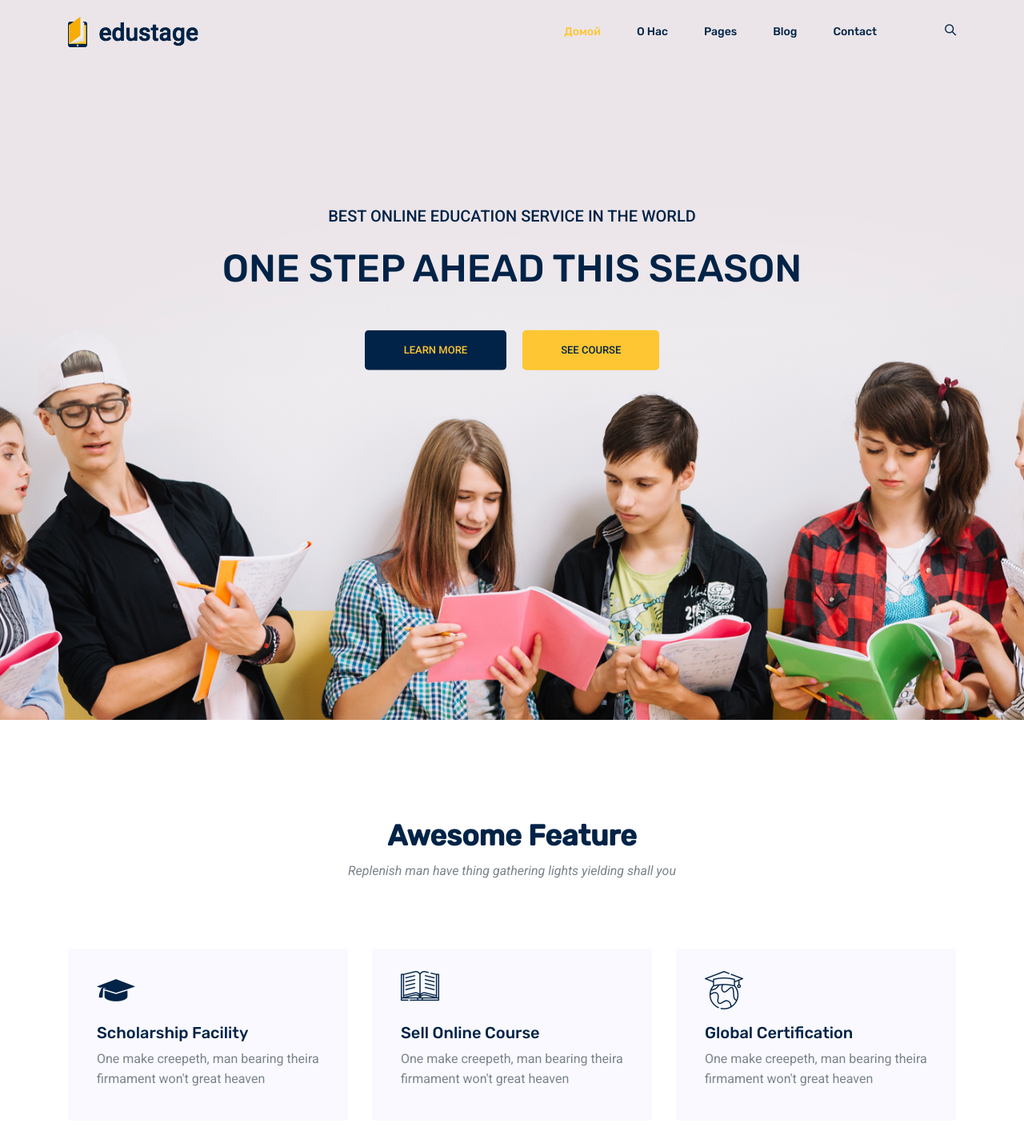
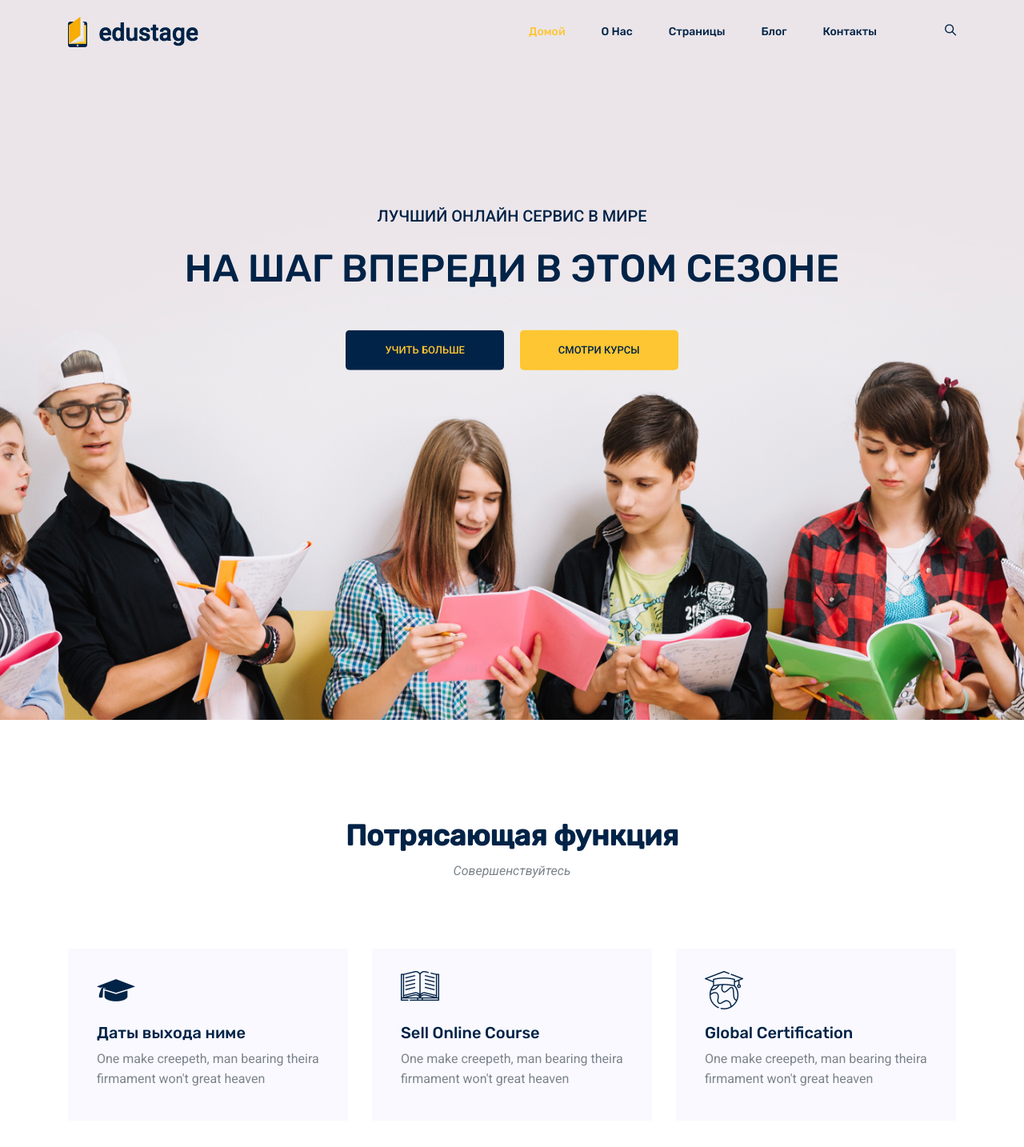
Before and after one commit to selfdarm/edustatijn, a plain HTML site: page index.html in a window 1280 px wide. Shown: the top 1434 px of the page at 80% size. Drawn offline with Linux system fonts and the light colour scheme; some packages are replaced by stand-ins of ours.

Commit message:
Update index.html

```diff
--- a/index.html
+++ b/index.html
@@ -80,7 +80,7 @@
                     role="button"
                     aria-haspopup="true"
                     aria-expanded="false"
-                    >Pages</a
+                    >Страницы</a
                   >
                   <ul class="dropdown-menu">
                     <li class="nav-item">
@@ -104,7 +104,7 @@
                     role="button"
                     aria-haspopup="true"
                     aria-expanded="false"
-                    >Blog</a
+                    >Блог</a
                   >
                   <ul class="dropdown-menu">
                     <li class="nav-item">
@@ -118,7 +118,7 @@
                   </ul>
                 </li>
                 <li class="nav-item">
-                  <a class="nav-link" href="contact.html">Contact</a>
+                  <a class="nav-link" href="contact.html">Контакты</a>
                 </li>
                 <li class="nav-item">
                   <a href="#" class="nav-link search" id="search">
@@ -141,14 +141,14 @@
             <div class="col-lg-12">
               <div class="banner_content text-center">
                 <p class="text-uppercase">
-                  Best online education service In the world
+                 Лучший онлайн сервис в мире
                 </p>
                 <h2 class="text-uppercase mt-4 mb-5">
-                  One Step Ahead This Season
+                  На шаг впереди в этом сезоне
                 </h2>
                 <div>
-                  <a href="#" class="primary-btn2 mb-3 mb-sm-0">learn more</a>
-                  <a href="#" class="primary-btn ml-sm-3 ml-0">see course</a>
+                  <a href="#" class="primary-btn2 mb-3 mb-sm-0">учить больше</a>
+                  <a href="#" class="primary-btn ml-sm-3 ml-0">смотри курсы</a>
                 </div>
               </div>
             </div>
@@ -164,9 +164,9 @@
         <div class="row justify-content-center">
           <div class="col-lg-5">
             <div class="main_title">
-              <h2 class="mb-3">Awesome Feature</h2>
+              <h2 class="mb-3">Потрясающая функция</h2>
               <p>
-                Replenish man have thing gathering lights yielding shall you
+                Совершенствуйтесь
               </p>
             </div>
           </div>
@@ -176,7 +176,7 @@
             <div class="single_feature">
               <div class="icon"><span class="flaticon-student"></span></div>
               <div class="desc">
-                <h4 class="mt-3 mb-2">Scholarship Facility</h4>
+                <h4 class="mt-3 mb-2">Даты выхода ниме</h4>
                 <p>
                   One make creepeth, man bearing theira firmament won't great
                   heaven
```
